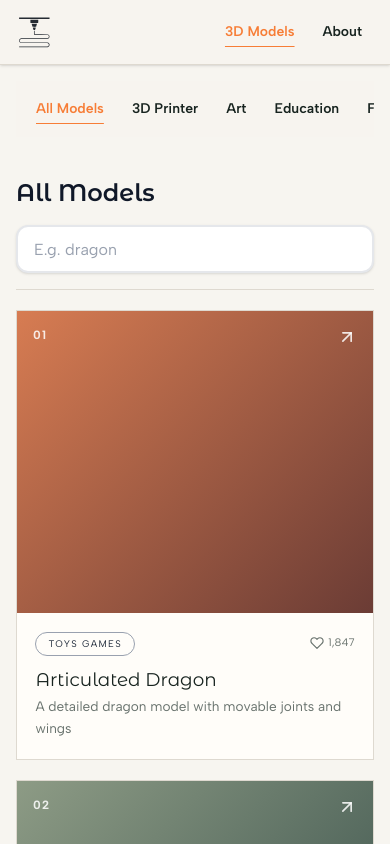
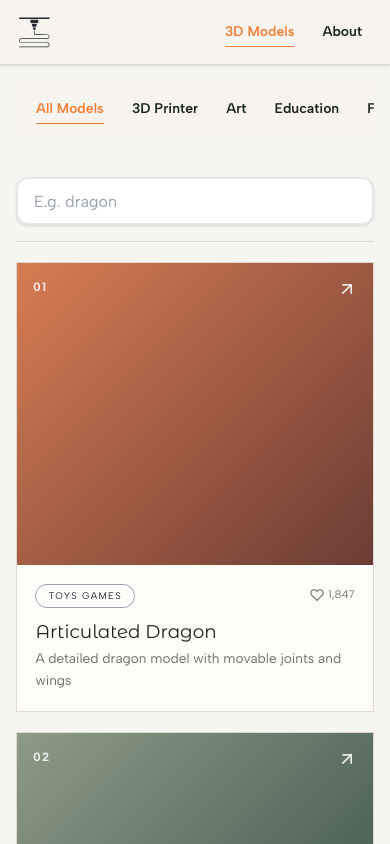
Before and after one commit to Gr7ed/printforge-app-v1, a Next.js app: page /3d-models in a window 390 px wide. Shown: the top 844 px of the page. Built offline with nearby package versions, Linux system fonts and the light colour scheme.

Commit message:
feat: update layout for improved responsiveness and visibility of model categories

```diff
--- a/app/3d-models/page.tsx
+++ b/app/3d-models/page.tsx
@@ -13,9 +13,9 @@ export default async function ModelsPage({ searchParams } : ModelsPageProps): Pr
 
     return (
         <>
-        <div className="sticky top-18 z-20 flex flex-col gap-4 border-b border-[#ded9d0] bg-[#f7f5f0] pb-4 pt-5 sm:pb-5 sm:pt-6 lg:flex-row lg:items-end lg:justify-between lg:gap-6">
-            <h1 className="text-2xl font-semibold text-gray-900 sm:text-3xl">
-                All Models
+        <div className="sticky top-18 z-20 flex flex-col gap-4 border-b border-[#ded9d0] bg-[#f7f5f0] pb-4 pt-5 sm:pb-5 sm:pt-6 lg:flex-row lg:items-end lg:justify-between lg:gap-6 md:sticky md:top-18">
+            <h1 className="text-2xl font-semibold text-gray-900 sm:text-3xl hidden md:hidden lg:block">
+                3D Models
             </h1>
             <Suspense fallback={<div className="h-16 w-full max-w-md" />}>
                 <ModelSearch />
--- a/app/components/CategoriesNavbar.tsx
+++ b/app/components/CategoriesNavbar.tsx
@@ -14,7 +14,7 @@ export default function CategoriesNavbar({ categories = [] }: CategoriesNavbarPr
 	}, [pathname])
 
 	return (
-		<aside className="sticky top-0 z-30 w-full border-none bg-[#f7f5f0]/95 text-[#17231f] self-start lg:w-60 lg:top-24">
+		<aside className="sticky top-0 z-30 w-full border-none bg-[#f7f5f0]/95 text-[#17231f] self-start lg:w-60 lg:top-24 md:sticky md:top-18 ">
 		<nav aria-label="Model categories" className="overflow-x-auto  text-left ">
 			<ul className="flex min-w-max gap-1 p-2 lg:min-w-0 lg:flex-col">
 				<NavLink
--- a/app/page.tsx
+++ b/app/page.tsx
@@ -6,7 +6,7 @@ import HeroImage from '@/public/hero-image.png'; // Import your static image
 export default function Home() {
   return (
     <main className="w-full px-4 py-6 sm:px-6 sm:py-8 lg:px-8">
-      <section className="mx-auto grid min-h-[calc(100vh-7rem)] w-full max-w-[72rem] items-center gap-10 md:grid-cols-2 md:gap-16" aria-labelledby="hero-title">
+      <section className="mx-auto grid min-h-[calc(100vh-7rem)] w-full items-center gap-10 md:grid-cols-2 md:gap-16" aria-labelledby="hero-title">
         <div className="flex flex-col items-start gap-4">
           <span className="text-sm font-semibold leading-6 text-gray-600">Your go-to platform for 3D printing files</span>
           <h1 id="hero-title" className="m-0 max-w-xl text-[clamp(2rem,9vw,4rem)] leading-tight">Discover what&apos;s possible with 3D printing</h1>
```
